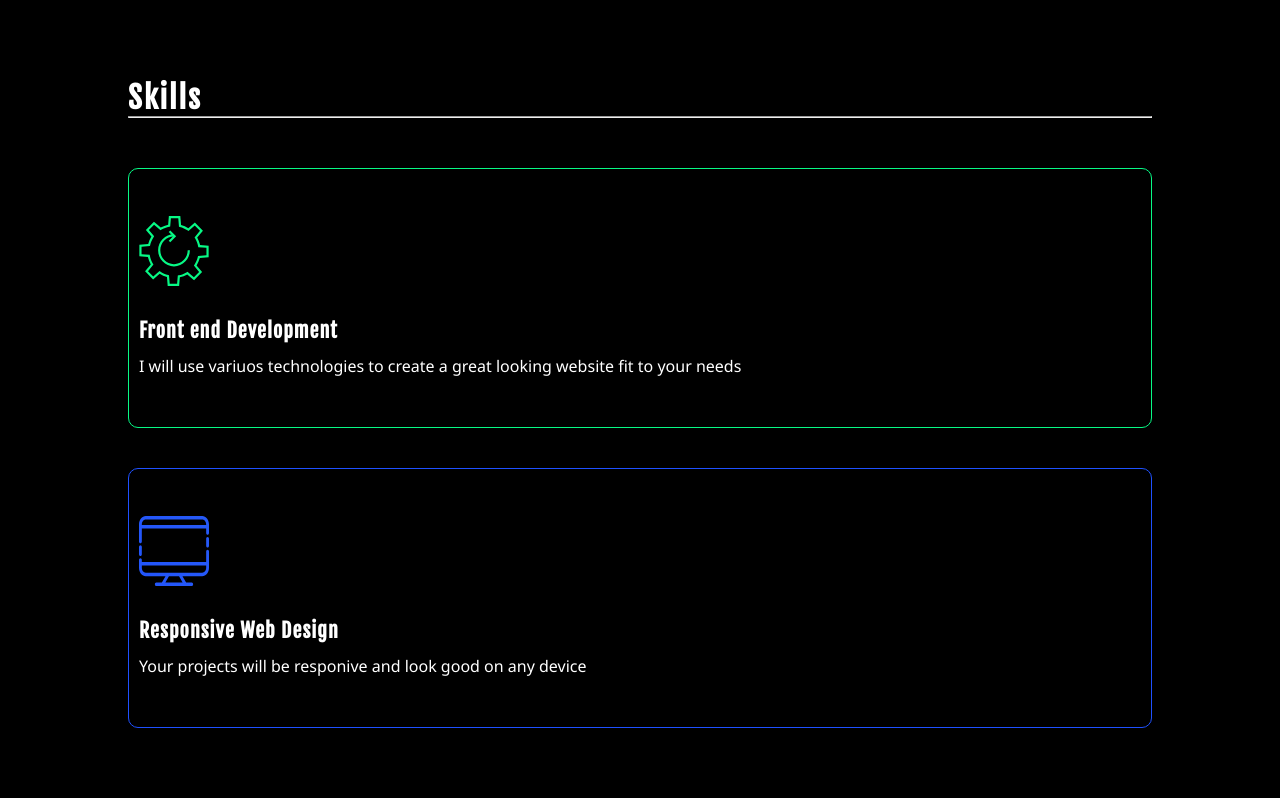
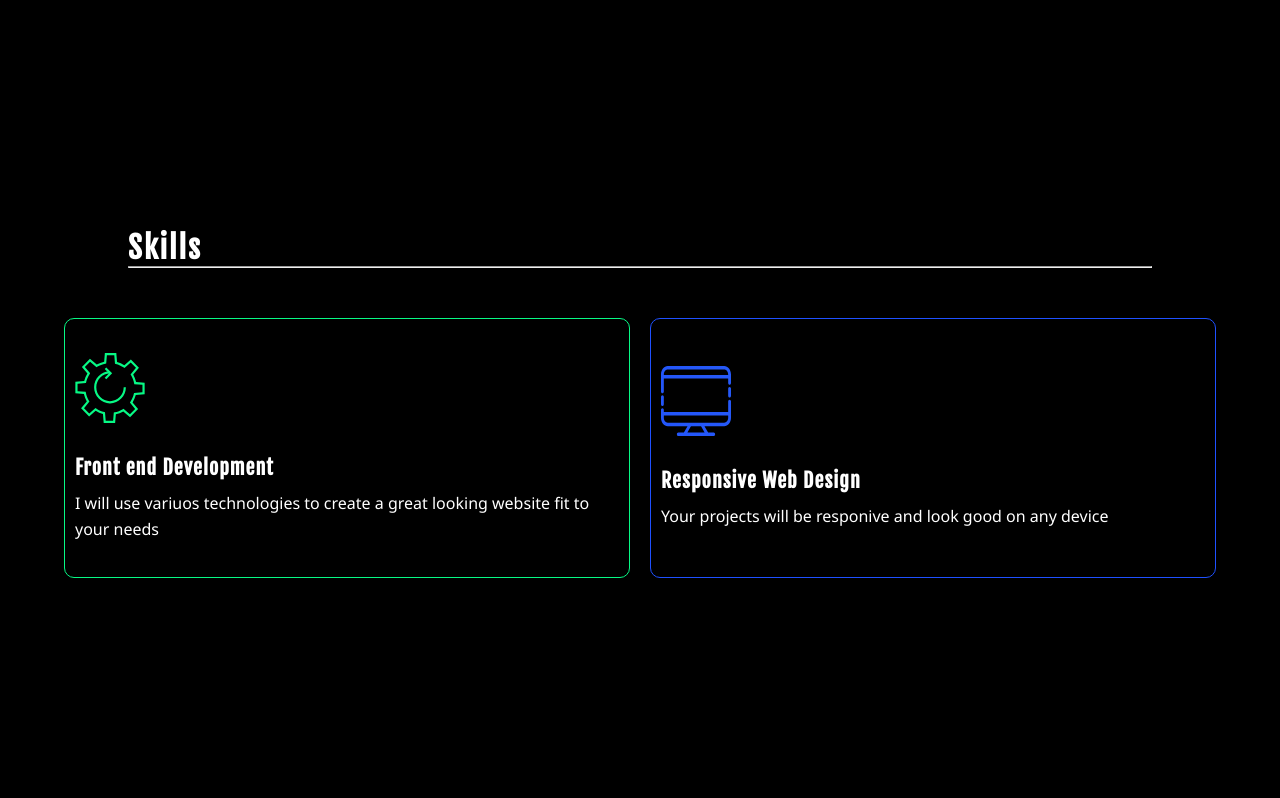
Before and after one commit to Braden0006/portfolio-version2, a React (Create React App) app: page / in a window 1280 px wide. Shown: the part 1587-2385 px from the top of the page. Built offline with nearby package versions, Linux system fonts and the light colour scheme.

Commit message:
redid the layout of "Skills" page on tablet

```diff
--- a/src/Components/Skills/Skills.css
+++ b/src/Components/Skills/Skills.css
@@ -1 +1 @@
-.skills{height:100vh;display:flex;flex-direction:column;align-items:center;justify-content:center}.skills .skills__title-container{width:80vw;margin-bottom:3rem}.skills .skills__title-container .skills__title-container__title{color:#fff;font-size:3rem;width:9rem;font-family:"Fjalla One",sans-serif;letter-spacing:.2rem}.skills .skills__group{width:80vw}.skills .skills__group .skills__group__card{border-radius:1rem;display:flex;margin:2rem 0rem;padding:1rem;flex-direction:column;border:1px solid #07f985;height:26rem;justify-content:center}.skills .skills__group .skills__group__card .skills__group__card__icon .skills__group__card__icon__svg{height:7rem;width:auto}.skills .skills__group .skills__group__card .skills__group__card__title{color:#fff;font-size:2rem;font-family:"Fjalla One",sans-serif;letter-spacing:.1rem;margin:3rem 0 1rem 0}.skills .skills__group .skills__group__card .skills__group__card__description{color:#fff;font-size:1.6rem;font-family:"Noto Sans",sans-serif;line-height:2.6rem}.skills .skills__group .skills__groud__card-blue{border:1px solid #1f51ff}@media screen and (min-width: 768px){.skills .skills__title{margin-bottom:8rem}}@media screen and (min-width: 1440px){.skills .skills__title{font-size:4rem}}/*# sourceMappingURL=Skills.css.map */
+.skills{height:100vh;display:flex;flex-direction:column;align-items:center;justify-content:center}.skills .skills__title-container{width:80vw;margin-bottom:3rem}.skills .skills__title-container .skills__title-container__title{color:#fff;font-size:3rem;width:9rem;font-family:"Fjalla One",sans-serif;letter-spacing:.2rem}.skills .skills__group{width:80vw}.skills .skills__group .skills__group__card{border-radius:1rem;display:flex;margin:2rem 0rem;padding:1rem;flex-direction:column;border:1px solid #07f985;height:26rem;justify-content:center}.skills .skills__group .skills__group__card .skills__group__card__icon .skills__group__card__icon__svg{height:7rem;width:auto}.skills .skills__group .skills__group__card .skills__group__card__title{color:#fff;font-size:2rem;font-family:"Fjalla One",sans-serif;letter-spacing:.1rem;margin:3rem 0 1rem 0}.skills .skills__group .skills__group__card .skills__group__card__description{color:#fff;font-size:1.6rem;font-family:"Noto Sans",sans-serif;line-height:2.6rem}.skills .skills__group .skills__groud__card-blue{border:1px solid #1f51ff}@media screen and (min-width: 768px){.skills .skills__cards{display:flex;width:90vw;gap:2rem}.skills .skills__cards .skills__group{width:50%}}@media screen and (min-width: 1440px){.skills .skills__title{font-size:4rem}}/*# sourceMappingURL=Skills.css.map */
--- a/src/Components/Skills/Skills.js
+++ b/src/Components/Skills/Skills.js
@@ -13,8 +13,10 @@ export default function Skills() {
         <hr />
       </div>
 
-      <SkillsCardOne />
-      <SkillsCardTwo />
+      <div className="skills__cards">
+        <SkillsCardOne />
+        <SkillsCardTwo />
+      </div>
     </div>
   );
 }
--- a/src/Components/Skills/Skills.scss
+++ b/src/Components/Skills/Skills.scss
@@ -67,8 +67,14 @@
 @media screen and (min-width: 768px) {
     .skills {
 
-        .skills__title {
-            margin-bottom: 8rem;
+        .skills__cards {
+            display: flex;
+            width: 90vw;
+            gap: 2rem;
+
+            .skills__group {
+                width: 50%;
+            }
         }
     }
 }
```
Also changed, not shown: 1 other file (tests, documents, lock files or other folders).
